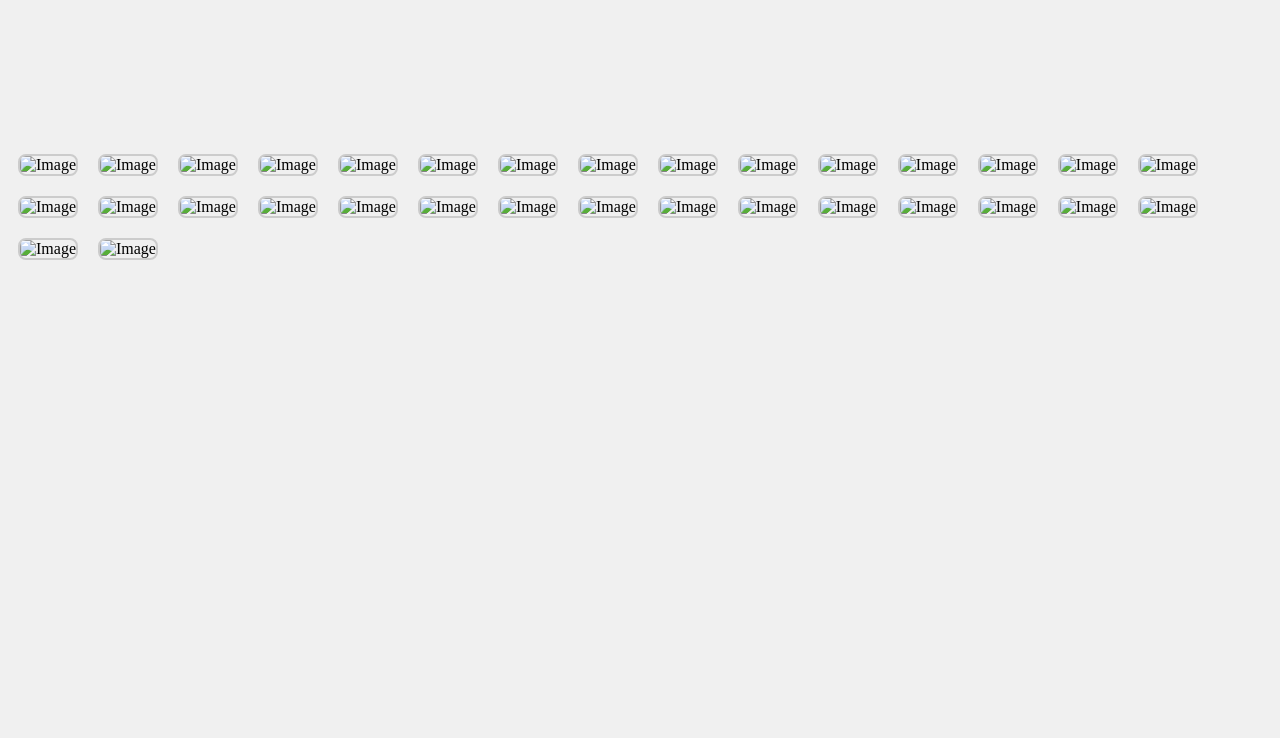
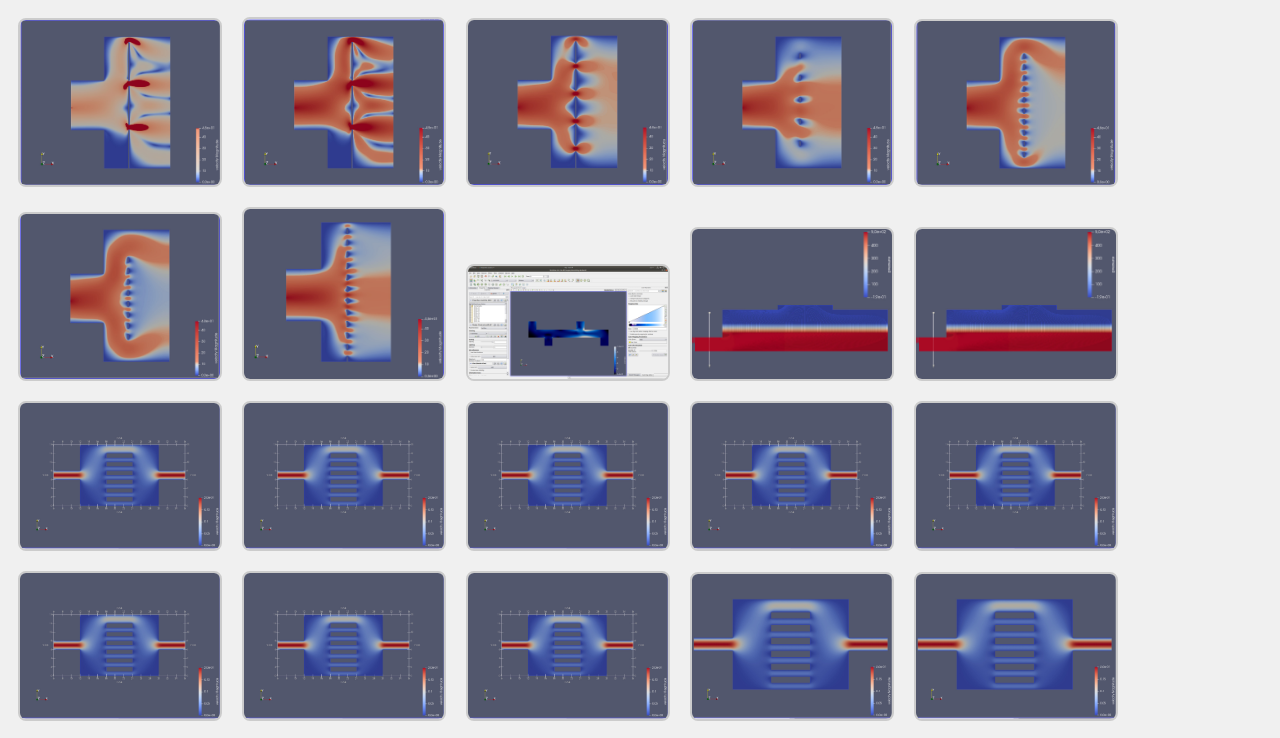
Before and after one commit to philnik/philnik.github.io, a plain HTML site: page fem/test.html in a window 1280 px wide. Shown: the part 341-1079 px from the top of the page. Before the commit the page ends 800 px from the top, so only its background shows below. Drawn offline with Linux system fonts and the light colour scheme.

Commit message:
update fem folder

```diff
--- a/fem/test.html
+++ b/fem/test.html
@@ -36,38 +36,38 @@ HTML
     </div>
     <script>
       const images = [
-	  "fem/1.jpg",
-	  "fem/10.jpg",
-	  "fem/11.jpg",
-	  "fem/110.jpg",
-	  "fem/12.jpg",
-	  "fem/2.jpg",
-	  "fem/3.jpg",
-	  "fem/4.jpg",
-	  "fem/5.jpg",
-	  "fem/6.jpg",
-	  "fem/8.jpg",
-	  "fem/9.jpg",
-	  "fem/elasticity.jpg",
-	  "fem/resu.jpg",
-	  "fem/resu0.jpg",
-	  "fem/resu1.jpg",
-	  "fem/resu10.jpg",
-	  "fem/resu11.jpg",
-	  "fem/resu12.jpg",
-	  "fem/resu13.jpg",
-	  "fem/resu14.jpg",
-	  "fem/resu15.jpg",
-	  "fem/resu16.jpg",
-	  "fem/resu2.jpg",
-	  "fem/resu20.jpg",
-	  "fem/resu21.jpg",
-	  "fem/resu22.jpg",
-	  "fem/resu23.jpg",
-	  "fem/resu24.jpg",
-	  "fem/resu25.jpg",
-	  "fem/resu26.jpg",
-	  "fem/temperature.jpg"
+	  "1.jpg",
+	  "10.jpg",
+	  "11.jpg",
+	  "110.jpg",
+	  "12.jpg",
+	  "2.jpg",
+	  "3.jpg",
+	  "4.jpg",
+	  "5.jpg",
+	  "6.jpg",
+	  "8.jpg",
+	  "9.jpg",
+	  "elasticity.jpg",
+	  "resu.jpg",
+	  "resu0.jpg",
+	  "resu1.jpg",
+	  "resu10.jpg",
+	  "resu11.jpg",
+	  "resu12.jpg",
+	  "resu13.jpg",
+	  "resu14.jpg",
+	  "resu15.jpg",
+	  "resu16.jpg",
+	  "resu2.jpg",
+	  "resu20.jpg",
+	  "resu21.jpg",
+	  "resu22.jpg",
+	  "resu23.jpg",
+	  "resu24.jpg",
+	  "resu25.jpg",
+	  "resu26.jpg",
+	  "temperature.jpg"
             // Add more image paths here
         ];
 
```
Also changed, not shown: index.html (+38 -18 lines).
